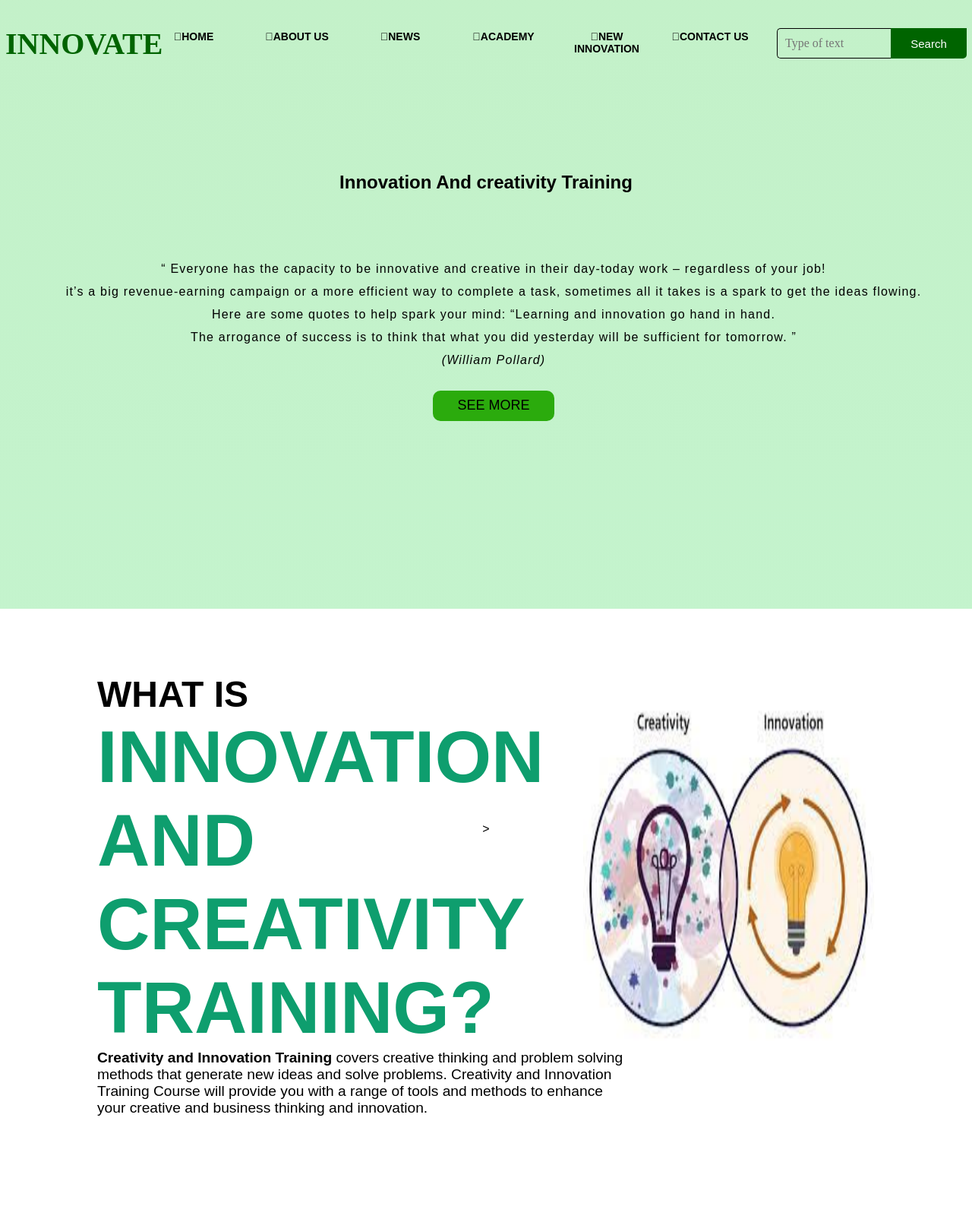
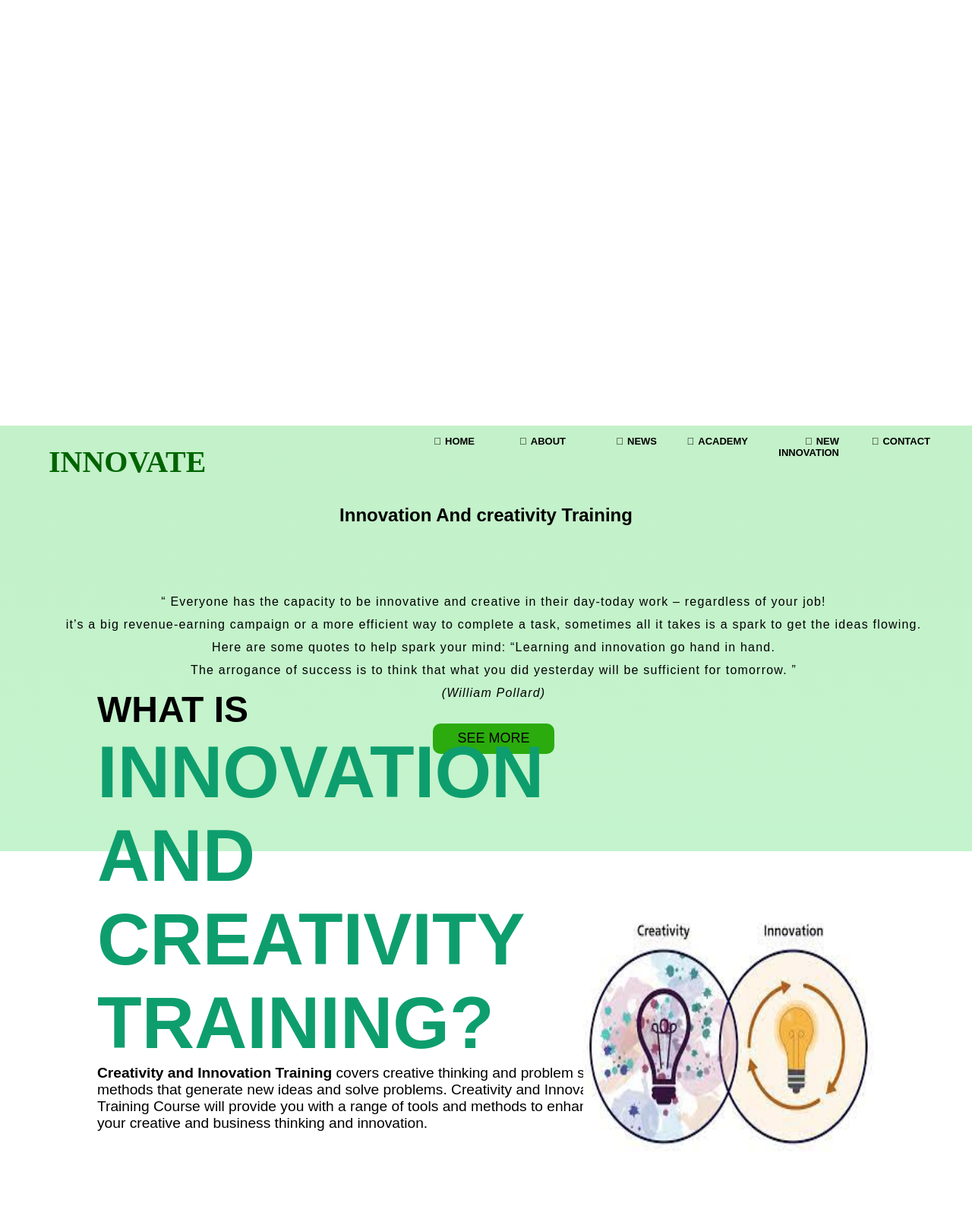
Before and after one commit to dula2000/Main-Project, a PHP site: page /Innovationcreativity.html in a window 1280 px wide. Shown: the top 1600 px of the page at 76% size. Run offline with PHP 8.4, Linux system fonts and the light colour scheme.

Commit message:
Have to fixed InnoCreativity

```diff
--- a/Innovationcreativity.css
+++ b/Innovationcreativity.css
@@ -249,6 +249,7 @@ section{
     border-radius: 10px;
     cursor: pointer;
     transition: .4s ease;
+
 }
 .c .box .content .bb a{
     text-decoration: none;
@@ -264,26 +265,28 @@ section{
     padding: 0;
     margin: 0;
     box-sizing: border-box;
+    font-family: sans-serif;
+    margin-top: 0;
 }
 body
 {
-    font-family: sans-serif;
+
     background-size: cover;
     background-position: center;
 }
 .header
-{    /*option of the landing background*/
-     top: 0%;
-    min-height: 143vh;
+{
+
+    min-height: 100vh;
     width: 100%;
     background-image:linear-gradient(rgba(170, 235, 178, 0.7),rgba(171, 240, 186, 0.7)),url(file:///C:/Users/HP/Downloads/r1.jpg);
     background-size: cover;
     background-position: center;
 }
 .Menu-bar
-{   top: 0%;
+{
     width: 100%;
-    height: 80px;
+    height: 60px;
     margin: auto;
     text-align: center;
     display: flex;
@@ -292,81 +295,99 @@ body
 }
 .logo
 {
-    top:0%;
-        width: 200px;
+    width: 200px;
     float: left;
     height: 70px;
-    color: rgb(0,100,0);
+    padding: 2% 2%;
+    color: rgb(0, 100, 0);
     font-family: 'Times New Roman';
     font-size: 40px;
-    padding-left: 20px;
-    padding-top: 10px;
     float: left;
 }
-.Menu-bar ul
+.nav-links
+{
+    flex: 1;
+    text-align: right;
+}
+.nav-links ul
 {
     display: inline-flex;
     list-style: none;
     color: black;
 }
-.Menu-bar ul li
+.nav-links ul li
 {
-    width: 120px;
-    margin: 8px;
-    padding: 8px;
-    float: left;
-    font-size: 14px;
+    width: 110px;
+    margin: 5px;
+    font-size: 13px;
+    list-style: none;
+    display: inline-block;
+    padding: 8px 10px;
     position: relative;
 }
-.Menu-bar ul li a
+.nav-links ul li a
 {
     text-decoration: none;
     color: black;
     font-weight: bold;
+    font-size: 13px;
+}
+.nav-links ul li::after
+{
+    content: '';
+    width: 0%;
+    height: 2px;
+    background: rgb(60, 134, 64);
+    display: block;
+    margin: auto;
+    transition: 0.5s;
+}
+.nav-links ul li:hover::after
+{
+    width: 100%;
+
 }
 .Menu-bar ul li a:hover
 {
     color: #2bab0d;
     border-radius: 3px;
 }
-.Menu-bar .fa
+.Menu-bar .fas
 {
-    margin-right: 8px;
+    margin-right: 5px;
 }
 .sub-menu-1
 {
     display: none;
 
 }
-.Menu-bar ul li:hover .sub-menu-1
+.nav-links ul li:hover .sub-menu-1
 {
     display: block;
     position: absolute;
     margin-top: 5px;
     margin-left: -15px;
 }
-.Menu-bar ul li:hover .sub-menu-1 ul
+.nav-links ul li:hover .sub-menu-1 ul
 {
     display: block;
     margin: 8px;
-
 }
-.Menu-bar ul li:hover .sub-menu-1 li
+.nav-links ul li:hover .sub-menu-1 li
 {
     width: 150px;
     padding: 1.5px;
     background: transparent;
-    border-bottom: 1px dotted black;
     border-radius: 0;
     text-align: left;
 }
-.Menu-bar ul li:hover .sub-menu-1 ul li:last-child
+.nav-links ul li:hover .sub-menu-1 ul li:last-child
 {
     border-bottom: none;
 }
-.Menu-bar ul li:hover .sub-menu-1 ul li a:hover
+.nav-links ul li:hover .sub-menu-1 ul li a:hover
 {
-    color: #2bab0d;
+    color: rgb(60, 134, 64);
 }
 .search
 {
@@ -380,7 +401,7 @@ body
     font-family: 'Times New Roman';
     width: 150px;
     height: 40px;
-    background: transparent;
+    background: white;
     border: 1px solid black;
     margin-top: 13px;
     color: black;
@@ -410,6 +431,98 @@ body
 .srch:focus
 {
     outline: none;
+}
+.content
+{
+    width: 1200px;
+    height: auto;
+    margin: auto;
+    color: black;
+    position: relative;
+    text-align: center;
+}
+.content .par
+{
+    padding-left: 20px;
+    padding-bottom: 25px;
+    margin: 10px 0 40px;
+    font-family: Arial;
+    letter-spacing: 1.2px;
+    line-height: 30px;
+}
+.content h1
+{
+    font-family: 'Times New Roman';
+    font-size: 50px;
+    padding-left: 20px;
+    margin-top: 14%;
+    letter-spacing: 2px;
+}
+.content .cn
+{
+    width: 160px;
+    height: 40px;
+    background: #2bab0d;
+    border: none;
+    margin-bottom: 100px;
+    margin-left: 20px;
+    font-size: 18px;
+    border-radius: 10px;
+    cursor: pointer;
+    transition: .4s ease;
+}
+.content .cn a
+{
+    text-decoration: none;
+    color: black;
+    transition: .3s ease;
+}
+.cn:hover
+{
+    background: yellowgreen;
+}
+.content span
+{
+    color: rgb(0,100,0);
+    font-size: 60px;
+}
+.Menu-bar .tag
+{
+    display: none;
+}
+@media(max-width: 700px)
+{
+    .content h1{
+        font-size: 20px;
+    }
+    .nav-links ul li{
+        display: block;
+    }
+    .nav-links{
+        position: absolute;
+        background: rgb(0,100,0);
+        color: white;
+        height: 100vh;
+        width: 200px;
+        top: 0;
+        right: -200px;
+        text-align: left;
+        z-index: 6;
+        transition: 1s;
+    }
+    .Menu-bar .tag
+    {
+        display: block;
+        color: white;
+        margin: 10px;
+        font-size: 22px;
+        cursor: pointer;
+    }
+    .nav-links ul
+    {
+        padding: 20px;
+    }
+
 }
 /*adding quotes styles*/
 .william .quote{
@@ -465,7 +578,7 @@ body
 
  /*----footer-----*/
  .footer
- {   top: 2800px; /*Change the footer position*/
+ {   top: 3200px; /*Change the footer position*/
      width: 100%;
      text-align: center;
      padding: 30px 0;
--- a/Innovationcreativity.html
+++ b/Innovationcreativity.html
@@ -10,19 +10,15 @@
 </head>
 <body>
     <section class="header">
-    <div class="Menu-bar">  <!--Creating nav bar and drop down list-->
+        <div class="Menu-bar">  <!--Creating nav bar and dop down list-->
            <h2 class="logo">INNOVATE</h2> <!--display the logo-->
+           <div class="nav-links" id="navLinks">
+           <div class="tag">
+           <i class="fas fa-times" onclick="hideMenu()"></i>
+           </div>
                <ul>
                    <li><a href="Index.html"><i class="fas fa-home"></i>HOME</a></li>
-               <li><a href="#"><i class="fas fa-user"></i>ABOUT US</a>
-                   <div class="sub-menu-1">
-                       <ul>
-                           <li><a href="#">Mission</a></li>
-                           <li><a href="#">Vision</a></li>
-                           <li><a href="#">Team</a></li>
-                       </ul>
-                   </div>
-               </li>
+                   <li><a href="About.html"><i class="fas fa-user"></i>ABOUT</a></li>
                    <li><a href="News.html"><i class="fas fa-newspaper"></i>NEWS</a></li>
                    <li><a href="#"><i class="fas fa-graduation-cap"></i></i>ACADEMY</a>
                        <div class="sub-menu-1">
@@ -36,13 +32,14 @@
                        </div>
                    </li>
                    <li><a href="newinventors.html"><i class="fas fa-cart-plus"></i>NEW INNOVATION</a></li>
-               <li><a href=""><i class="fas fa-phone"></i>CONTACT US</a></li>
+                   <li><a href=""><i class="fas fa-phone"></i>CONTACT</a></li>
                </ul>
-       <div class="search">  <!--Creating search bar-->
-           <input class="srch" type="search" name="" placeholder="Type of text">
-           <a href="#"><button class="btn">Search</button></a>
+           </div>
+           <div class="tag">
+               <i class="fas fa-bars" onclick="showMenu()"></i>
            </div>
        </div>
+
    <!--adding quotes to the web site-->
    <div class="william">
      <h1 class="topic">Innovation And creativity Training</h1>
```
Also changed, not shown: About.html (+2 -7 lines), DDS.css (added). Lines whose indentation alone changed are shown as unchanged.
